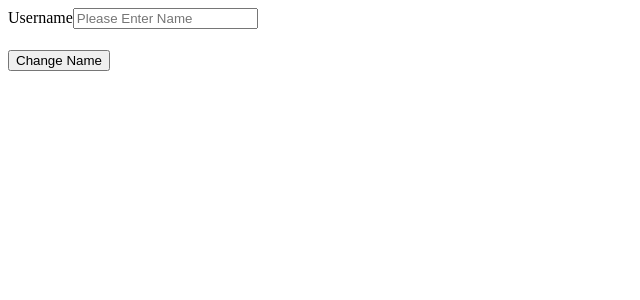
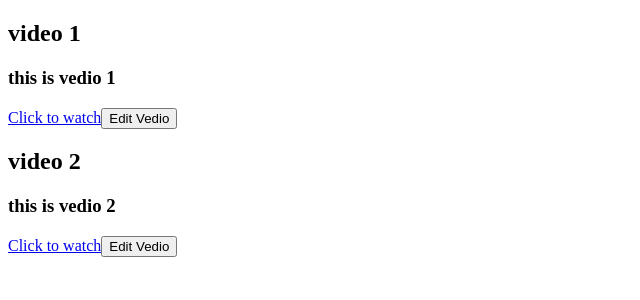
Before and after one commit to batra24-deepanshu/Angular-Learning, an Angular app: page / in a window 1280 px wide. Shown: the top 300 px of the page, without its empty margins (0-640 px from the left). Built offline with nearby package versions, Linux system fonts and the light colour scheme.

Commit message:
Input and output Decorators

```diff
--- a/src/app/app.component.ts
+++ b/src/app/app.component.ts
@@ -3,17 +3,19 @@ import { Component } from '@angular/core';
 @Component({
   selector: 'app-root',
   template: `<div>
-    <label>Username</label>
-    <input [(ngModel)]="firstName" placeholder="Please Enter Name" />
-    <h1>{{firstName}}</h1>
-    <button (click)="changeName()">Change Name</button>
+    <app-video (editVedio)="onEdit()" title="video 1" description="this is vedio 1" url="#"></app-video>
+    <app-video (editVedio)="onEdit()" title="video 2" description="this is vedio 2" url="#"></app-video>
   </div>`,
   styles: []
 })
 export class AppComponent {
   firstName:string="";
 
+
   changeName(){
     this.firstName="Manish"
   }
+  onEdit(){
+    console.log("called")
+  }
 }
--- a/src/app/app.module.ts
+++ b/src/app/app.module.ts
@@ -3,10 +3,12 @@ import { FormsModule } from '@angular/forms';
 import { BrowserModule } from '@angular/platform-browser';
 
 import { AppComponent } from './app.component';
+import { VideoComponent } from './components/video/video.component';
 
 @NgModule({
   declarations: [
-    AppComponent
+    AppComponent,
+    VideoComponent
   ],
   imports: [
     BrowserModule,
--- /dev/null
+++ b/src/app/components/video/video.component.html
@@ -0,0 +1 @@
+<p>video works!</p>
--- /dev/null
+++ b/src/app/components/video/video.component.ts
@@ -0,0 +1,27 @@
+import { Component, EventEmitter, Input, OnInit, Output } from '@angular/core';
+
+
+@Component({
+  selector: 'app-video',
+  template: `<div>
+    <h2>{{title}}</h2>
+    <h3>{{description}}</h3>
+    <a [href]="url">Click to watch</a>
+    <button (click)="onClick()">Edit Vedio</button>
+  </div>`,
+  styles: []
+})
+export class VideoComponent implements OnInit {
+  @Input() title: string | undefined;
+  @Input() description: string | undefined;
+  @Input() url: string | undefined;
+  @Output() editVedio:EventEmitter<any>=new EventEmitter();
+  constructor() { }
+
+  ngOnInit(): void {
+  }
+  onClick(){
+    this.editVedio.emit(this.title);
+  }
+
+}
```
Also changed, not shown: src/app/components/video/video.component.css (added), 1 other file (tests, documents, lock files or other folders).
